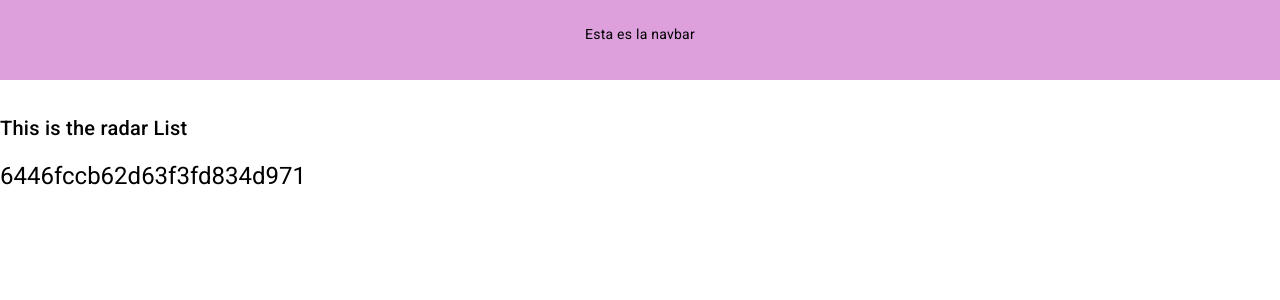
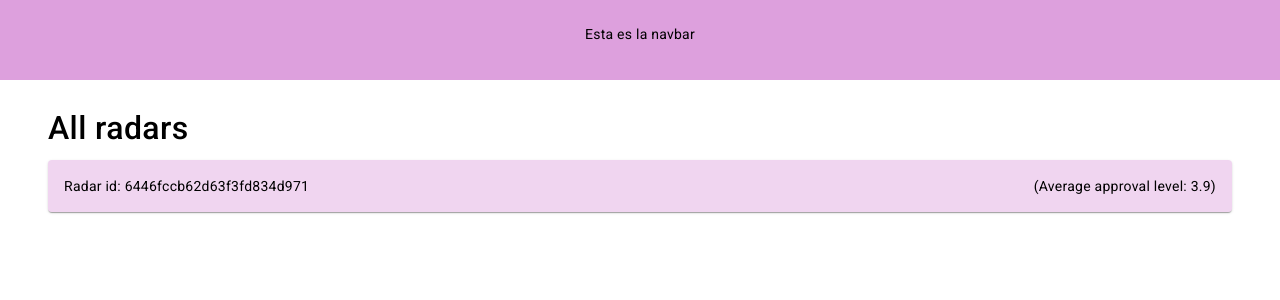
Before and after one commit to isan-san/sofka-radar, an Angular app: page /radar in a window 1280 px wide. Shown: the top 300 px of the page. Built offline with nearby package versions, Linux system fonts and the light colour scheme; no server answers.

Commit message:
Give styles to radar list

```diff
--- a/src/app/Components/Container/radar-list/radar-list.component.html
+++ b/src/app/Components/Container/radar-list/radar-list.component.html
@@ -1,6 +1,14 @@
 <div class="radar-list-component">
-  <h2>This is the radar List</h2>
-  <div *ngFor="let radar of radars" class="grid-tile">
-    <h1 (click)="goRadarId(radar.radarId)">{{ radar.radarId }}</h1>
+  <h2>All radars</h2>
+  <div class="radars-cards">
+    <mat-card *ngFor="let radar of radars" class="grid-tile">
+      <mat-card-content (click)="goRadarId(radar.radarId)" class="radar-card-content">
+        Radar id: {{ radar.radarId }}
+        <span class="approval-level"
+          >(Average approval level:
+          {{ radar.descriptorList.length ? calculateAverage(radar) : 0 }})</span
+        >
+      </mat-card-content>
+    </mat-card>
   </div>
 </div>
--- a/src/app/Components/Container/radar-list/radar-list.component.scss
+++ b/src/app/Components/Container/radar-list/radar-list.component.scss
@@ -1,11 +1,27 @@
 .radar-list-component {
   height: auto;
-  .grid-tile {
-    max-height: none;
-    width: 100%;
-    .radar {
-      height: 100%;
-      width: 100%;
+  width: 100%;
+  padding: 0 3rem;
+  box-sizing: border-box;
+  h2{
+    font-size: xx-large;
+  }
+  .radars-cards {
+    display: flex;
+    flex-direction: column;
+    gap: 1rem;
+    .grid-tile {
+      background-color: rgba(221, 160, 221, 0.44);
+      &:hover{
+        background-color: plum;
+      }
+      .radar-card-content {
+        display: flex;
+        justify-content: space-between;
+        .approval-level {
+          margin-left: auto;
+        }
+      }
     }
   }
 }
--- a/src/app/Components/Container/radar-list/radar-list.component.ts
+++ b/src/app/Components/Container/radar-list/radar-list.component.ts
@@ -21,6 +21,14 @@ export class RadarListComponent implements OnInit {
     this.radarService.getAll().subscribe((radars: Radar[]) => {
       this.radars = radars;
     });
+  }
+  calculateAverage(radar: Radar): number {
+    return (
+      radar.descriptorList.reduce(
+        (accumulator, descriptor) => accumulator + descriptor.approvalLevel,
+        0
+      ) / radar.descriptorList.length
+    );
   }
 }
 
--- a/src/app/app.module.ts
+++ b/src/app/app.module.ts
@@ -11,6 +11,7 @@ import { BrowserAnimationsModule } from '@angular/platform-browser/animations';
 import { MatExpansionModule } from '@angular/material/expansion';
 import { MatGridListModule } from '@angular/material/grid-list';
 import { NavBarComponent } from './Components/Pure/nav-bar/nav-bar.component';
+import { MatCardModule } from '@angular/material/card';
 
 @NgModule({
   declarations: [
@@ -20,7 +21,7 @@ import { NavBarComponent } from './Components/Pure/nav-bar/nav-bar.component';
     RadarPageComponent,
     NavBarComponent,
   ],
-  imports: [BrowserModule, AppRoutingModule, HttpClientModule, BrowserAnimationsModule, MatExpansionModule, MatGridListModule],
+  imports: [BrowserModule, AppRoutingModule, HttpClientModule, BrowserAnimationsModule, MatExpansionModule, MatGridListModule, MatCardModule],
   providers: [],
   bootstrap: [AppComponent],
 })
```
